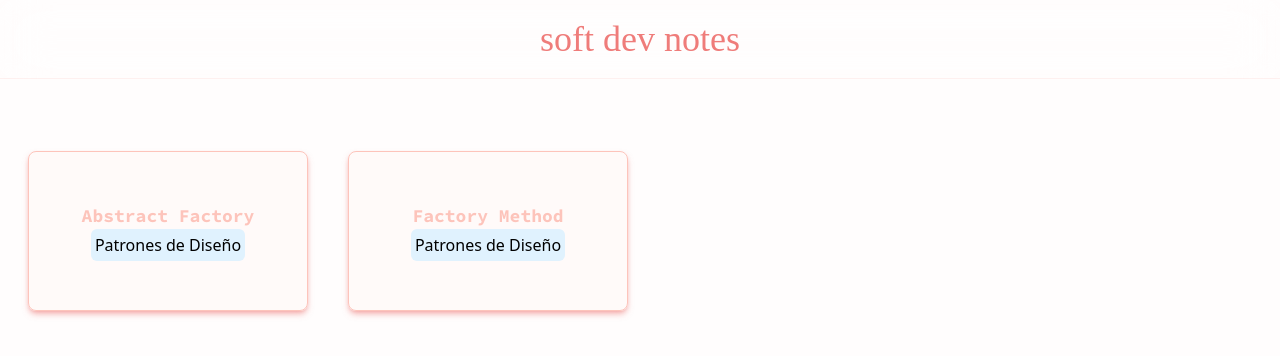
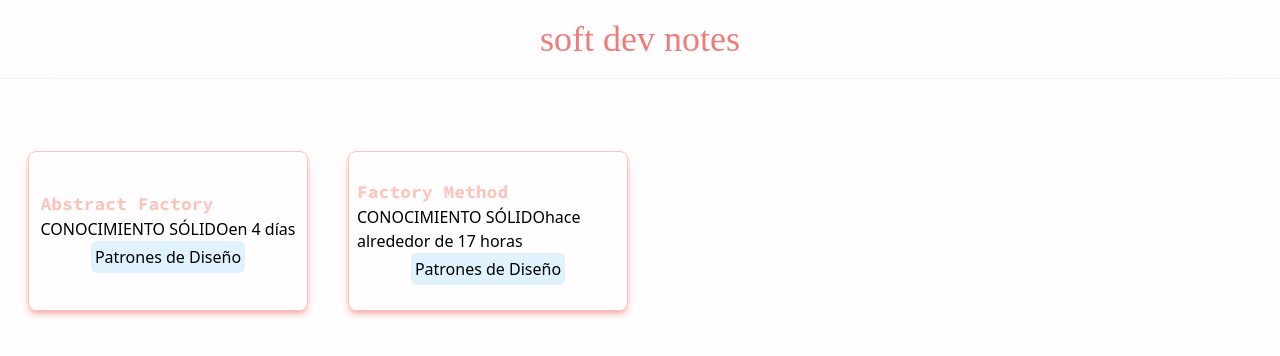
Before and after one commit to TheCodeKat/interactive-dev-notes, a Next.js app: page / in a window 1280 px wide. Shown: the top 356 px of the page. Built offline with nearby package versions, Linux system fonts and the light colour scheme; a web font is replaced by a local one.

Commit message:
a few additions to the NoteCard

```diff
--- /dev/null
+++ b/components/KnowledgeStage.tsx
@@ -0,0 +1,17 @@
+export function KnowledgeStage({ knowledgeStage }: { knowledgeStage: string }) {
+  if (knowledgeStage === "solido") {
+    return (
+      <>
+        <span className="uppercase">conocimiento sólido</span>
+      </>
+    );
+  } else if (knowledgeStage === "aprendiendo") {
+    return (
+      <>
+        <span className="uppercase">aún aprendiendo</span>
+      </>
+    );
+  } else {
+    return <></>;
+  }
+}
--- a/components/NoteCard.tsx
+++ b/components/NoteCard.tsx
@@ -1,5 +1,7 @@
 import Image from "next/image";
 import Link from "next/link";
+import { KnowledgeStage } from "./KnowledgeStage";
+import { RelativeDate } from "./RelativeDate";
 import TopicTag from "./TopicTag";
 
 export interface NoteCardProps {
@@ -10,7 +12,7 @@ export interface NoteCardProps {
 export default function NoteCard({ noteFrontMatter, noteId }: NoteCardProps) {
   return (
     <Link href={noteId}>
-      <div className="p-2 shadow-md hover:scale-105 duration-300 ease-in-out hover:cursor-pointer hover:shadow-lg hover:shadow-froly/50 bg-fair-pink/25 rounded-lg flex flex-col items-center justify-center shadow-froly/50 m-2 h-40 w-40 border border-blush">
+      <div className="p-2 shadow-md hover:scale-105 duration-300 ease-in-out hover:cursor-pointer hover:shadow-lg hover:shadow-froly/50 rounded-lg flex flex-col items-center justify-center shadow-froly/50 m-2 h-40 w-40 border border-blush">
         {noteFrontMatter.cover && (
           <div className="mb-2">
             <Image
@@ -21,9 +23,14 @@ export default function NoteCard({ noteFrontMatter, noteId }: NoteCardProps) {
             />
           </div>
         )}
-        <h3 className="font-source-code-pro text-blush">
-          {noteFrontMatter.title}
-        </h3>
+        <div>
+          <h3 className="font-source-code-pro text-blush">
+            {noteFrontMatter.title}
+          </h3>
+          <KnowledgeStage knowledgeStage={noteFrontMatter.knowledgeStage} />
+          <RelativeDate date={noteFrontMatter.updateDate} />
+        </div>
+
         {noteFrontMatter.topics.map((topic: string, i: any) => (
           <TopicTag topicName={topic} key={i} />
         ))}
--- /dev/null
+++ b/components/RelativeDate.tsx
@@ -0,0 +1,15 @@
+import { formatDistanceToNow, isMatch, parse } from "date-fns";
+import { es } from "date-fns/locale";
+
+export function RelativeDate({ date }: { date: string }) {
+  if (isMatch(date, "yyyy-MM-dd")) {
+    const dateObject = parse(date, "yyyy-MM-dd", new Date());
+    const relativeDate = formatDistanceToNow(dateObject, {
+      addSuffix: true,
+      locale: es,
+    });
+    return <span>{relativeDate}</span>;
+  } else {
+    return <></>;
+  }
+}
--- a/notes/abstract-factory.mdx
+++ b/notes/abstract-factory.mdx
@@ -2,7 +2,9 @@
 title: "Abstract Factory"
 topics: ["Patrones de Diseño"]
 creationDate: "2022-09-29"
+updateDate: "2022-10-04"
 excerpt: "Usa diferentes implementaciones de un conjunto de componentes relacionados sin que tu programa se entere."
+knowledgeStage: "solido"
 ---
 
 Cuando queremos tener diferentes implementaciones de una familia de productos/clases/objetos
--- a/notes/factory-method.mdx
+++ b/notes/factory-method.mdx
@@ -2,4 +2,6 @@
 title: "Factory Method"
 topics: ["Patrones de Diseño"]
 creationDate: "2022-09-29"
+updateDate: "2022-09-29"
+knowledgeStage: "solido"
 ---
--- a/package.json
+++ b/package.json
@@ -13,6 +13,7 @@
   "dependencies": {
     "@tailwindcss/typography": "^0.5.7",
     "@tippyjs/react": "^4.2.6",
+    "date-fns": "^2.29.3",
     "next": "12.3.1",
     "react": "18.2.0",
     "react-dom": "18.2.0",
--- a/pages/index.tsx
+++ b/pages/index.tsx
@@ -40,13 +40,30 @@ export const Home: NextPage<HomeProps> = ({ allNotesData }: HomeProps) => {
           className={styles.notesGrid}
           columnClassName={styles["notesGrid_column"]}
         >
-          {allNotesData.map(({ id, creationDate, title, cover, topics }) => (
-            <NoteCard
-              noteFrontMatter={{ title, creationDate, cover, topics }}
-              noteId={id}
-              key={id}
-            />
-          ))}
+          {allNotesData.map(
+            ({
+              id,
+              creationDate,
+              title,
+              cover,
+              topics,
+              knowledgeStage,
+              updateDate,
+            }) => (
+              <NoteCard
+                noteFrontMatter={{
+                  title,
+                  creationDate,
+                  updateDate,
+                  cover,
+                  topics,
+                  knowledgeStage,
+                }}
+                noteId={id}
+                key={id}
+              />
+            )
+          )}
         </Masonry>
       </main>
 
```
Also changed, not shown: 1 other file (tests, documents, lock files or other folders).
